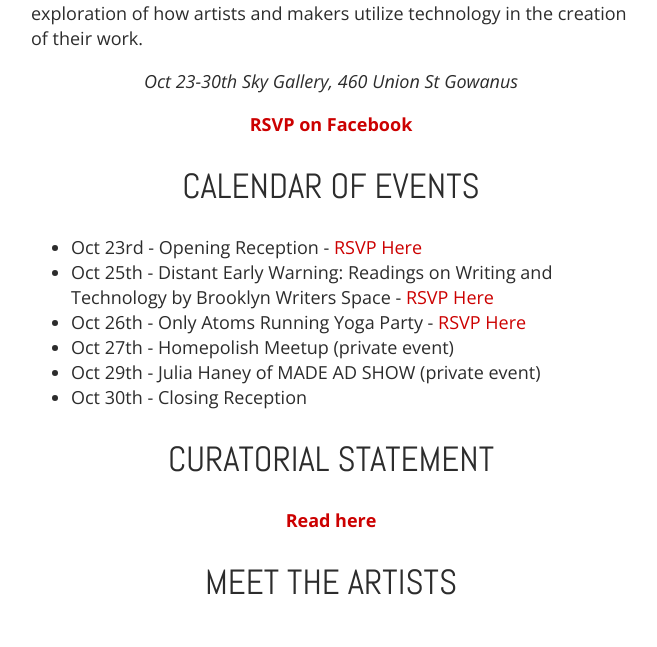
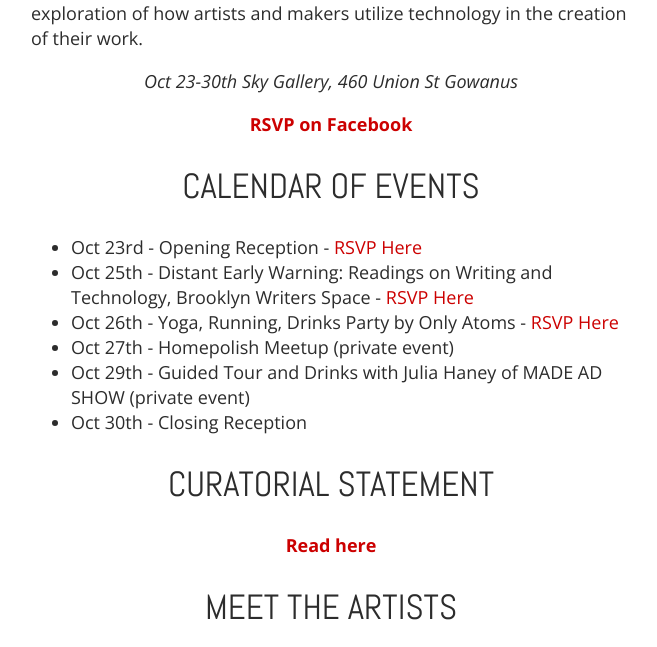
Before and after one commit to technologyashands/technologyashands.github.io, a Jekyll site: the page built from index.html, in a window 1280 px wide and 900 px high, scrolled down 581 px, cut to the strip 0-647 px from the top of the window. Shown: the whole strip, without its empty margins (309-966 px from the left). Built offline with Jekyll 4.4.1, drawn with Linux system fonts in a browser that asks for light colours; nearby versions of some CDN libraries.

Commit message:
Update index.html

```diff
--- a/index.html
+++ b/index.html
@@ -26,10 +26,10 @@ layout: default
 
 <ul>
 	<li>Oct 23rd - Opening Reception - <a href="https://www.facebook.com/events/1693445730879511/">RSVP Here</a></li>
-	<li>Oct 25th - Distant Early Warning: Readings on Writing and Technology by Brooklyn Writers Space - <a href="https://www.facebook.com/events/1536611869962983/">RSVP Here</a></li>
-	<li>Oct 26th - Only Atoms Running Yoga Party - <a href="https://www.facebook.com/events/168992286776297/">RSVP Here</a></li>
+	<li>Oct 25th - Distant Early Warning: Readings on Writing and Technology, Brooklyn Writers Space - <a href="https://www.facebook.com/events/1536611869962983/">RSVP Here</a></li>
+	<li>Oct 26th - Yoga, Running, Drinks Party by Only Atoms - <a href="https://www.facebook.com/events/168992286776297/">RSVP Here</a></li>
 	<li>Oct 27th - Homepolish Meetup (private event)</li>
-	<li>Oct 29th - Julia Haney of MADE AD SHOW (private event)</li>
+	<li>Oct 29th - Guided Tour and Drinks with Julia Haney of MADE AD SHOW (private event)</li>
 	<li>Oct 30th - Closing Reception</li>
 </ul>
 <h2 class="center">Curatorial Statement</h2>
```
